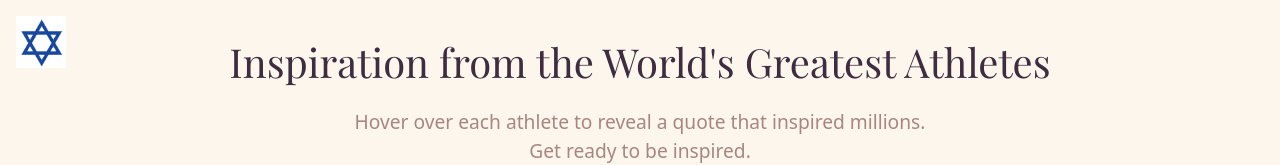
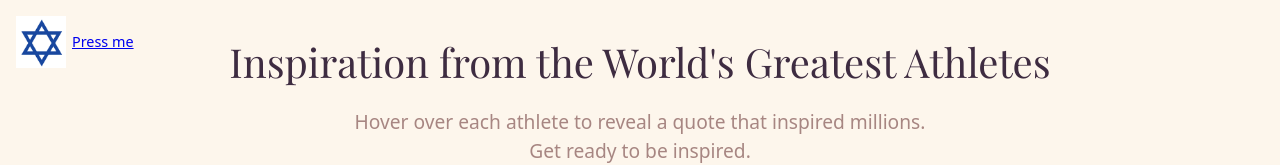
Before and after one commit to nimrodsegev/nimrod-website, a website built with Vite: page index.html in a window 1280 px wide. Shown: the top 165 px of the page. Built offline with nearby package versions, Linux system fonts and the light colour scheme; files whose address does not match are found by name.

Commit message:
Final version with all updates

```diff
--- a/index.html
+++ b/index.html
@@ -15,8 +15,9 @@
   </header>
 
   <!-- Star of David Link -->
-  <a href="star.html" class="corner-star">
+  <a href="star.html" class="corner-star" style="display: flex; align-items: center; gap: 6px;">
     <img src="star.png" alt="Star of David" />
+    <span style="font-size: 0.9rem;">Press me</span>
   </a>
 
   <!-- Main Content -->
```
